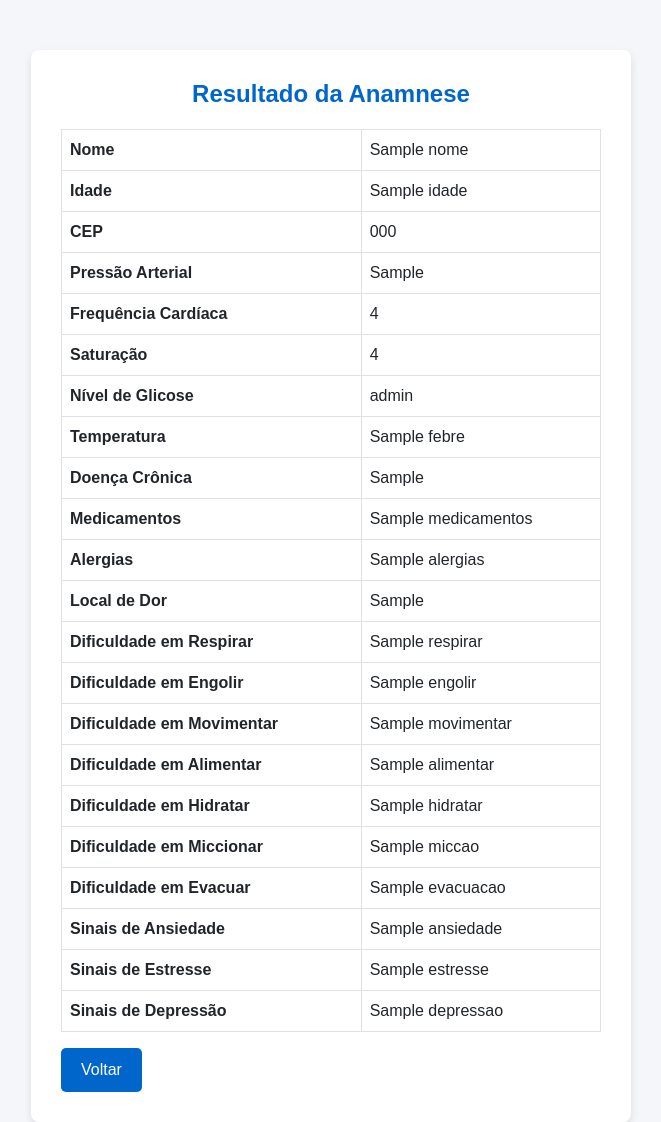
After one commit to nogueira-gui/groq-llama-python-poc, a Flask app: template novo_app/templates/resultado.html in a window 1280 px wide. The commit adds this page. Shown: the whole page, without its empty margins (309-970 px from the left). Run offline with Flask 3, Linux system fonts and the light colour scheme; the template is opened without the code that fills it: most values are stand-ins (such as "Sample title", 1, 10 or a date in 2020).

Commit message:
anamnesis completa - urgência

```diff
--- a/novo_app/app.py
+++ b/novo_app/app.py
@@ -36,20 +36,51 @@ def emergency():
         else:
             return redirect(url_for('anamnesis'))
 
-@app.route('/anamnesis', methods=['GET', 'POST'])
+@app.route('/anamnesis', methods=['GET','POST'])
 def anamnesis():
     if request.method == 'POST':
-        # Captura os dados da anamnese
-        patient_history = request.form.get('patient_history')
-        current_symptoms = request.form.get('current_symptoms')
-        medications = request.form.get('medications')
-        allergies = request.form.get('allergies')
-        other_conditions = request.form.get('other_conditions')
+        # Dados Pessoais
+        nome = request.form['nome']
+        idade = request.form['idade']
+        cep = request.form['cep']
 
-        # Process or store the anamnesis data here
-        return redirect(url_for('home'))  # Redireciona para a tela inicial ou outra página
+        # Sinais Vitais
+        blood_pressure = request.form['blood_pressure']
+        heart_rate = request.form['heart_rate']
+        respiratory_rate = request.form['respiratory_rate']
+        glucose_level = request.form['glucose_level']
+        febre = request.form.get('febre', 'no')  # Default is 'no' if not checked
 
+        # História Médica
+        doencas_cronicas = request.form['doencas_cronicas']
+        medicamentos = request.form['medicamentos']
+        alergias = request.form['alergias']
+        local_dor = request.form['local_dor']
+
+        # Dificuldade em
+        respirar = request.form.get('respirar', 'no')
+        engolir = request.form.get('engolir', 'no')
+        movimentar = request.form.get('movimentar', 'no')
+        alimentar = request.form.get('alimentar', 'no')
+        hidratar = request.form.get('hidratar', 'no')
+        miccao = request.form.get('miccao', 'no')
+        evacuacao = request.form.get('evacuacao', 'no')
+
+        # Sinais de
+        ansiedade = request.form.get('ansiedade', 'no')
+        estresse = request.form.get('estresse', 'no')
+        depressao = request.form.get('depressao', 'no')
+
+        # Aqui você pode fazer o que quiser com os dados, como salvar no banco de dados ou processar.
+
+        return render_template('anamnesis_form.html', nome=nome, idade=idade, cep=cep,
+                               blood_pressure=blood_pressure, heart_rate=heart_rate,
+                               respiratory_rate=respiratory_rate, glucose_level=glucose_level,
+                               febre=febre, doencas_cronicas=doencas_cronicas, medicamentos=medicamentos,
+                               alergias=alergias, local_dor=local_dor, respirar=respirar,
+                               engolir=engolir, movimentar=movimentar, alimentar=alimentar,
+                               hidratar=hidratar, miccao=miccao, evacuacao=evacuacao,
+                               ansiedade=ansiedade, estresse=estresse, depressao=depressao)
     return render_template('anamnesis_form.html')
-
 if __name__ == '__main__':
     app.run(debug=True)
--- /dev/null
+++ b/novo_app/templates/resultado.html
@@ -0,0 +1,145 @@
+<!DOCTYPE html>
+<html lang="pt-br">
+<head>
+    <meta charset="UTF-8">
+    <meta name="viewport" content="width=device-width, initial-scale=1.0">
+    <title>Resultado da Anamnese</title>
+    <link href="https://cdn.jsdelivr.net/npm/bootstrap@5.3.0/dist/css/bootstrap.min.css" rel="stylesheet">
+    <style>
+        body {
+            background-color: #f4f6f9;
+            font-family: Arial, sans-serif;
+            color: #333;
+        }
+
+        .container {
+            background-color: #fff;
+            border-radius: 8px;
+            box-shadow: 0 4px 8px rgba(0, 0, 0, 0.1);
+            padding: 30px;
+            max-width: 600px;
+            margin-top: 50px;
+        }
+
+        h1 {
+            color: #0066cc;
+            font-size: 24px;
+            font-weight: bold;
+            text-align: center;
+            margin-bottom: 20px;
+        }
+
+        .btn {
+            background-color: #0066cc;
+            color: white;
+            font-size: 16px;
+            border: none;
+            padding: 10px 20px;
+            border-radius: 5px;
+            transition: background-color 0.3s ease;
+        }
+
+        .btn:hover {
+            background-color: #004d99;
+        }
+    </style>
+</head>
+<body>
+    <div class="container">
+        <h1>Resultado da Anamnese</h1>
+        <table class="table table-bordered">
+            <tbody>
+                <tr>
+                    <th>Nome</th>
+                    <td>{{ nome }}</td>
+                </tr>
+                <tr>
+                    <th>Idade</th>
+                    <td>{{ idade }}</td>
+                </tr>
+                <tr>
+                    <th>CEP</th>
+                    <td>{{ cep }}</td>
+                </tr>
+                <tr>
+                    <th>Pressão Arterial</th>
+                    <td>{{ blood_pressure }}</td>
+                </tr>
+                <tr>
+                    <th>Frequência Cardíaca</th>
+                    <td>{{ heart_rate }}</td>
+                </tr>
+                <tr>
+                    <th>Saturação</th>
+                    <td>{{ respiratory_rate }}</td>
+                </tr>
+                <tr>
+                    <th>Nível de Glicose</th>
+                    <td>{{ glucose_level }}</td>
+                </tr>
+                <tr>
+                    <th>Temperatura</th>
+                    <td>{{ febre }}</td>
+                </tr>
+                <tr>
+                    <th>Doença Crônica</th>
+                    <td>{{ doencas_cronicas }}</td>
+                </tr>
+                <tr>
+                    <th>Medicamentos</th>
+                    <td>{{ medicamentos }}</td>
+                </tr>
+                <tr>
+                    <th>Alergias</th>
+                    <td>{{ alergias }}</td>
+                </tr>
+                <tr>
+                    <th>Local de Dor</th>
+                    <td>{{ local_dor }}</td>
+                </tr>
+                <tr>
+                    <th>Dificuldade em Respirar</th>
+                    <td>{{ respirar }}</td>
+                </tr>
+                <tr>
+                    <th>Dificuldade em Engolir</th>
+                    <td>{{ engolir }}</td>
+                </tr>
+                <tr>
+                    <th>Dificuldade em Movimentar</th>
+                    <td>{{ movimentar }}</td>
+                </tr>
+                <tr>
+                    <th>Dificuldade em Alimentar</th>
+                    <td>{{ alimentar }}</td>
+                </tr>
+                <tr>
+                    <th>Dificuldade em Hidratar</th>
+                    <td>{{ hidratar }}</td>
+                </tr>
+                <tr>
+                    <th>Dificuldade em Miccionar</th>
+                    <td>{{ miccao }}</td>
+                </tr>
+                <tr>
+                    <th>Dificuldade em Evacuar</th>
+                    <td>{{ evacuacao }}</td>
+                </tr>
+                <tr>
+                    <th>Sinais de Ansiedade</th>
+                    <td>{{ ansiedade }}</td>
+                </tr>
+                <tr>
+                    <th>Sinais de Estresse</th>
+                    <td>{{ estresse }}</td>
+                </tr>
+                <tr>
+                    <th>Sinais de Depressão</th>
+                    <td>{{ depressao }}</td>
+                </tr>
+            </tbody>
+        </table>
+        <a href="{{ url_for('index') }}" class="btn">Voltar</a>
+    </div>
+</body>
+</html>
```
Also changed, not shown: novo_app/templates/anamnesis_form.html (+62 -4 lines).
